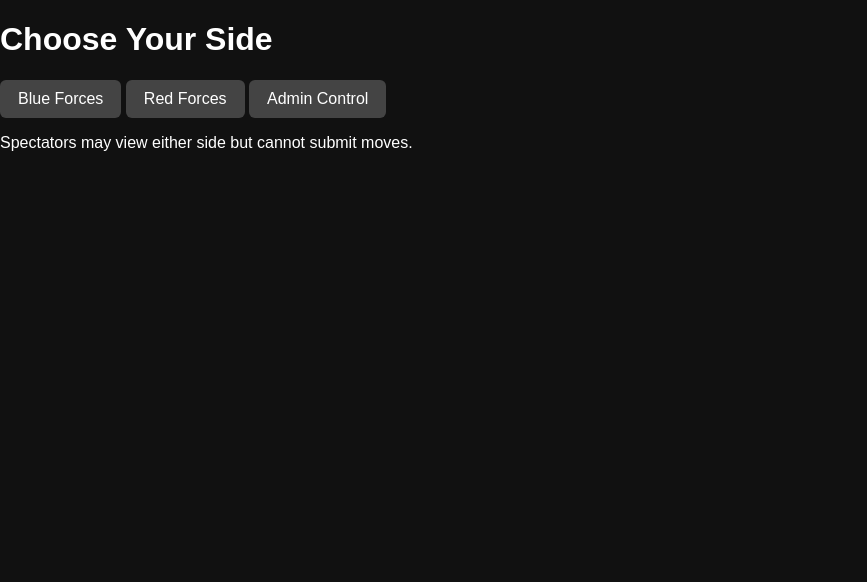
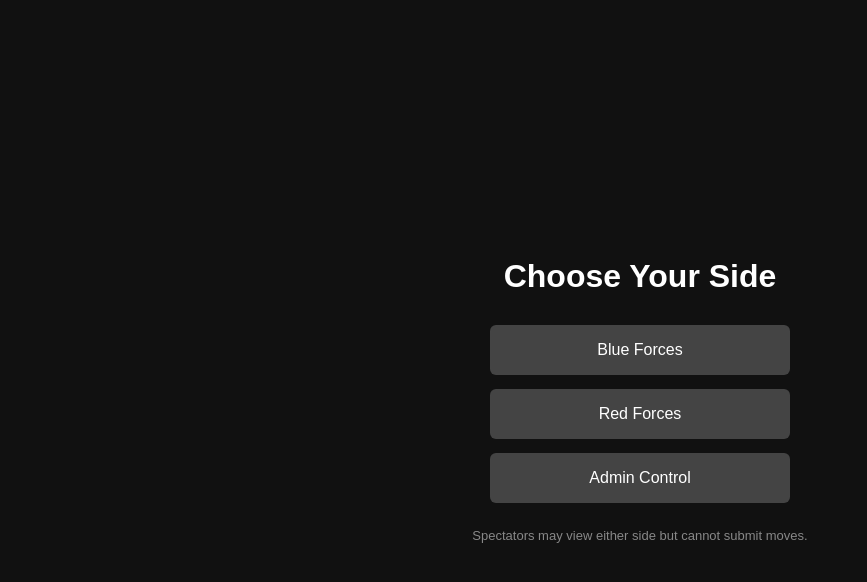
Before and after one commit to Moneyguy-dev/turn-game-server, a website: page public/index.html in a window 1280 px wide. Shown: the whole page, without its empty margins (0-867 px from the left). Drawn offline with Linux system fonts and the light colour scheme.

Commit message:
Update game files and fix layout

```diff
--- a/public/styles.css
+++ b/public/styles.css
@@ -813,6 +813,95 @@ body {
 
 
 /* =========================================================
+   SIDE SELECTION PAGE
+========================================================= */
+
+body.side-select-page {
+    width: 100%;
+    height: 100vh;
+
+    margin: 0;
+    padding: 0;
+
+    display: flex;
+
+    justify-content: center;
+    align-items: center;
+
+    background: #111;
+    color: white;
+
+    overflow: hidden;
+}
+
+
+#sideSelect {
+    width: min(90vw, 600px);
+
+    display: flex;
+
+    flex-direction: column;
+
+    align-items: center;
+
+    justify-content: center;
+
+    text-align: center;
+}
+
+
+#sideSelect h1 {
+    margin: 0 0 30px 0;
+
+    font-size: 32px;
+
+    font-weight: bold;
+}
+
+
+.sideSelectButtons {
+    width: 100%;
+
+    display: flex;
+
+    flex-direction: column;
+
+    align-items: center;
+
+    justify-content: center;
+
+    gap: 14px;
+}
+
+
+.sideChoiceBtn,
+.adminChoiceBtn {
+    width: min(100%, 300px);
+
+    min-height: 50px;
+
+    display: flex;
+
+    align-items: center;
+
+    justify-content: center;
+
+    text-align: center;
+}
+
+
+.spectatorNotice {
+    margin: 25px 0 0 0;
+
+    color: #888;
+
+    font-size: 13px;
+
+    text-align: center;
+}
+
+
+/* =========================================================
    RESPONSIVE
 ========================================================= */
 
@@ -840,3 +929,22 @@ body {
         font-size: 13px;
     }
 }
+
+
+@media (max-width: 600px) {
+
+    #sideSelect {
+        width: 90vw;
+    }
+
+
+    #sideSelect h1 {
+        font-size: 26px;
+    }
+
+
+    .sideChoiceBtn,
+    .adminChoiceBtn {
+        width: min(100%, 280px);
+    }
+}
```
